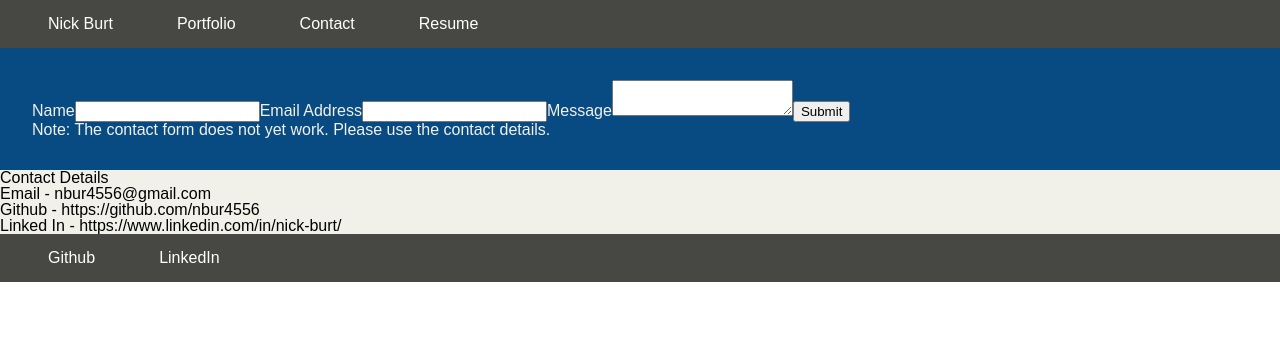
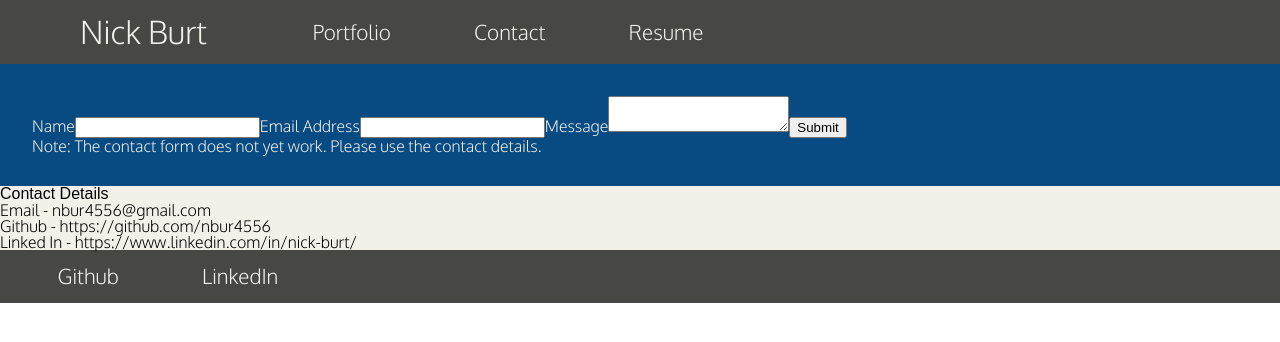
Before and after one commit to nbur4556/react-portfolio, a React (Create React App) app: page /contact in a window 1280 px wide. Shown: the top 342 px of the page. Built offline with nearby package versions, Linux system fonts and the light colour scheme; a web font is replaced by a local one.

Commit message:
styles navbar and fixes roboto font

```diff
--- a/public/index.html
+++ b/public/index.html
@@ -12,6 +12,7 @@
     <!-- Fonts -->
     <link rel="preconnect" href="https://fonts.gstatic.com">
     <link href="https://fonts.googleapis.com/css2?family=Orienta&display=swap" rel="stylesheet">
+    <link href="https://fonts.googleapis.com/css2?family=Oxygen:wght@300&display=swap" rel="stylesheet">
 
     <title>Nick Burt</title>
   </head>
--- a/src/stylesheets/main-style.css
+++ b/src/stylesheets/main-style.css
@@ -11,7 +11,7 @@ article{
     background-color: var(--main-white);
 }
 
-h1, h2, h3, li{
+h1, h2, h3{
     font-family: 'Orienta', sans-serif;
 }
 
--- a/src/stylesheets/navbars.css
+++ b/src/stylesheets/navbars.css
@@ -5,10 +5,16 @@
     padding: 1em;
 
     background-color: var(--main-dark);
+
 }
 
 .navbar h1{
     margin: 0 2em;
+
+    font-family: 'Oxygen', sans-serif;
+    font-size: 2rem;
+
+    color: var(--main-white);
 }
 
 .navbar ul{
@@ -19,6 +25,11 @@
 
 .navbar li{
     margin: 0 2em;
+
+    font-family: 'Oxygen', sans-serif;
+    font-size: 1.3rem;
+
+    color: var(--main-white);
     list-style-type: none;
 }
 
```
